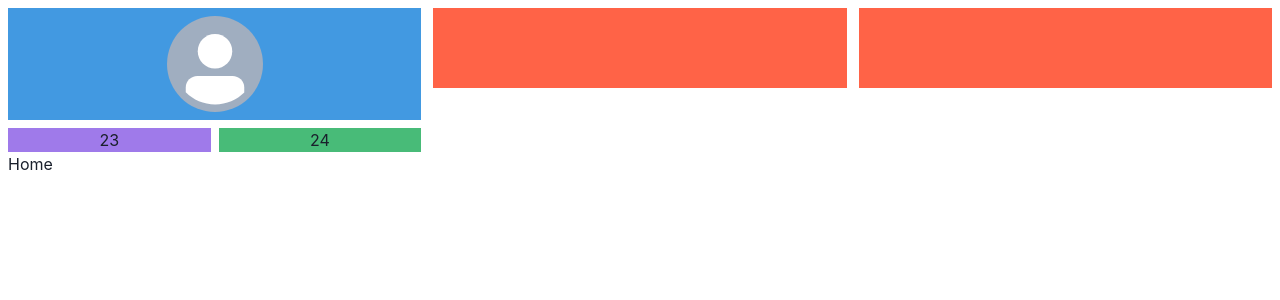
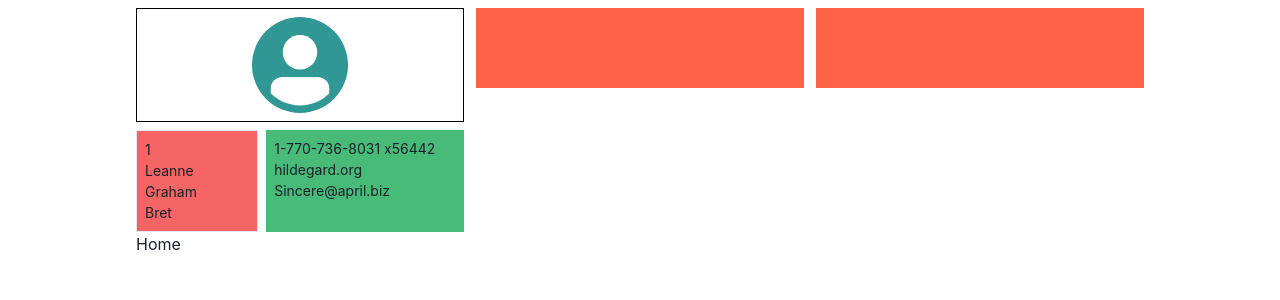
Before and after one commit to clinton-mwachia/react-query-template, a React (Vite) app: page /users/1 in a window 1280 px wide. Shown: the top 300 px of the page. Built offline with nearby package versions, Linux system fonts and the light colour scheme; data requests are answered from the project's data file.

Commit message:
added user basic and contact details

```diff
--- a/src/components/user/User.jsx
+++ b/src/components/user/User.jsx
@@ -1,7 +1,7 @@
 import { Link, useParams } from "react-router-dom";
 import { getUser } from "./Helpers";
 import { useQuery } from "@tanstack/react-query";
-import { SimpleGrid, Box, Container, Stack } from "@chakra-ui/react";
+import { SimpleGrid, Box, Container, Stack, Text } from "@chakra-ui/react";
 import { Avatar } from "@chakra-ui/react";
 
 const User = () => {
@@ -31,23 +31,39 @@ const User = () => {
   }
   console.log(user);
   return (
-    <Container maxW={"7xl"} p={2}>
+    <Container maxW={"5xl"} p={2}>
       <SimpleGrid columns={{ base: 3, md: 2, sm: 1 }} spacing={3}>
         <Stack direction="column">
-          <Box bg={"blue.400"} w={"100%"} textAlign={"center"} p={2}>
-            <Avatar size={"xl"} />
+          <Box
+            w={"100%"}
+            textAlign={"center"}
+            p={2}
+            border={"1px"}
+            borderColor={"black"}
+          >
+            <Avatar size={"xl"} bg="teal.500" />
           </Box>
           <Stack direction={"row"}>
-            <Box bg={"purple.400"} w={"100%"} textAlign={"center"}>
-              23
+            <Box
+              bg={"red.400"}
+              w={{ base: "60%" }}
+              p={2}
+              border={"1px"}
+              borderColor="gray.200"
+            >
+              <Text>{user.id}</Text>
+              <Text>{user.name}</Text>
+              <Text>{user.username}</Text>
             </Box>
-            <Box bg={"green.400"} w={"100%"} textAlign={"center"}>
-              24
+            <Box bg={"green.400"} w={"100%"} p={2}>
+              <Text noOfLines={1}>{user.phone}</Text>
+              <Text>{user.website}</Text>
+              <Text>{user.email}</Text>
             </Box>
           </Stack>
         </Stack>
-        <Box bg="tomato" height="80px"></Box>
-        <Box bg="tomato" height="80px"></Box>
+        <Box bg="tomato" height="80px" w={"100%"}></Box>
+        <Box bg="tomato" height="80px" w={"100%"}></Box>
       </SimpleGrid>
       <Link to={"/"}>Home</Link>
     </Container>
```
